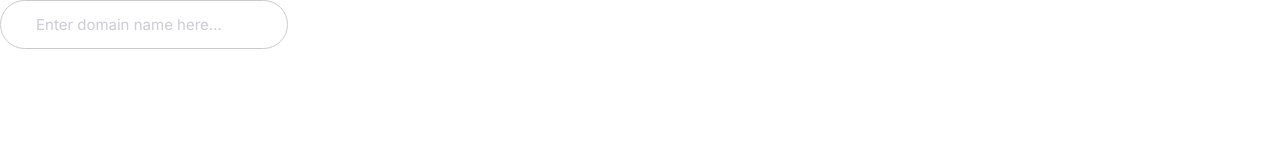
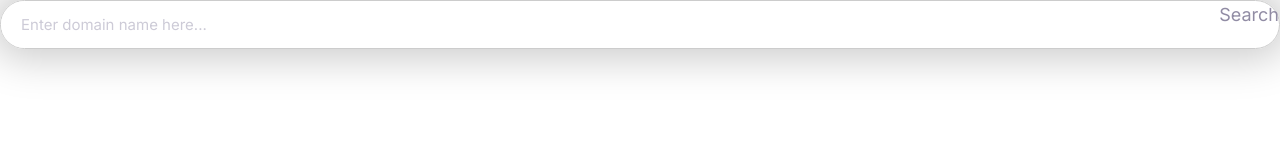
Before and after one commit to yuriamancio/moshifycourse, a plain HTML site: page index.html in a window 1280 px wide. Drawn offline with Linux system fonts and the light colour scheme.

Commit message:
Define input groups.

```diff
--- a/css/styles.css
+++ b/css/styles.css
@@ -10,6 +10,8 @@
   --color-accent: #ff3400;
   --color-headings: #1b0760;
   --color-body: #918ca4;
+  --color-border: #ccc;
+  --border-radius: 30px;
 }
 
 /* Typography */
@@ -245,8 +247,8 @@ a {
 
 /* Inputs */
 .input {
-  border-radius: 30px;
-  border: 1px solid #ccc;
+  border-radius: var(--border-radius);
+  border: 1px solid var(--color-border);
   color: var(--color-headings);
   font-size: 2rem;
   outline: 0;
@@ -257,6 +259,23 @@ a {
   color: #cdcbd7;
 }
 
+.input-group {
+  border: 1px solid var(--color-border);
+  border-radius: var(--border-radius);
+  box-shadow: 0 0 40px 10px #ccc;
+  display: flex;
+}
+
+.input-group .input {
+  border: 0;
+  flex-grow: 1;
+  padding: 1.5rem 2rem;
+}
+
+.input-group .btn {
+  margin: 4px;
+}
+
 @media screen and (min-width: 1024px) {
   .input {
     font-size: 1.5rem;
--- a/index.html
+++ b/index.html
@@ -14,6 +14,12 @@
     <link rel="stylesheet" href="css/styles.css" />
   </head>
   <body>
-    <input type="text" class="input" placeholder="Enter domain name here..." />
+    <div class="input-group">
+      <input
+        type="text"
+        class="input"
+        placeholder="Enter domain name here..."
+      />Search
+    </div>
   </body>
 </html>
```
Also changed, not shown: components/input-group.html (added, +7 -0 lines).
